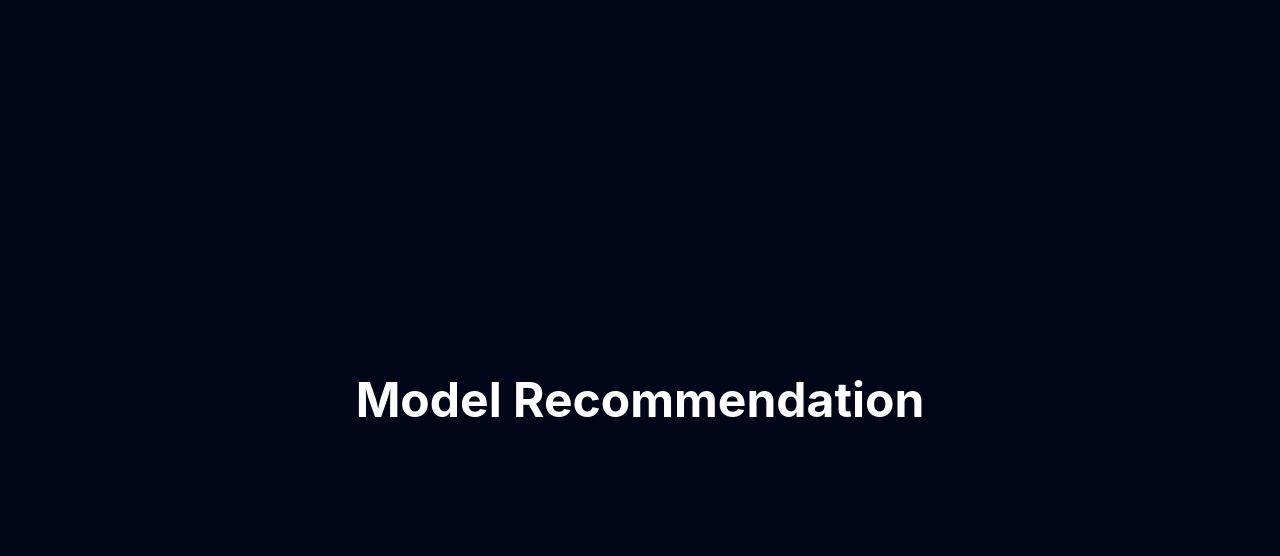
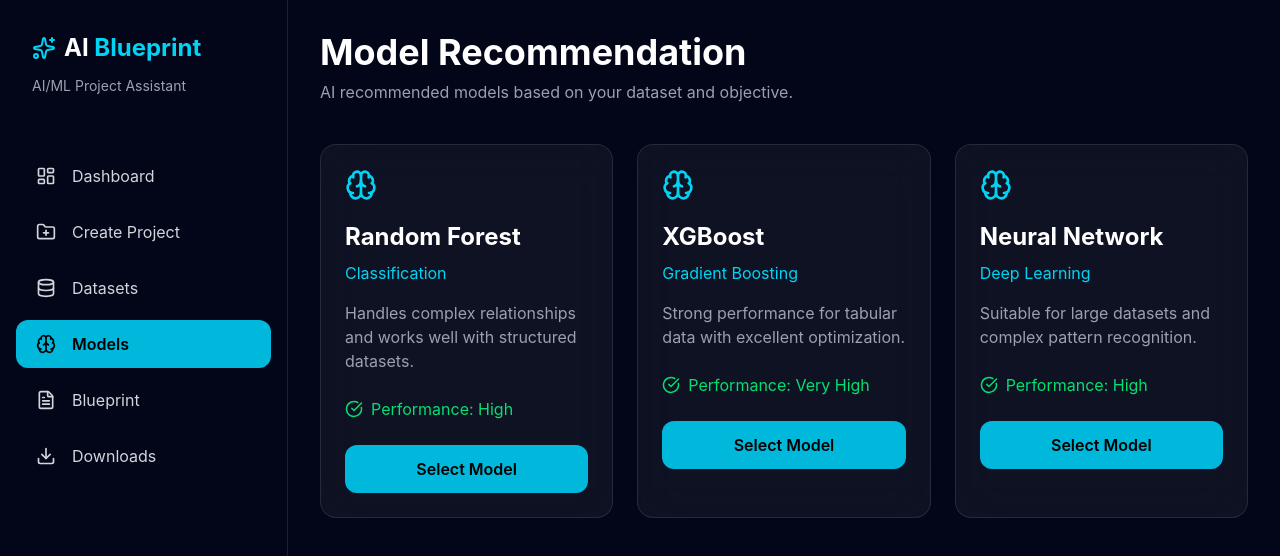
Before and after one commit to AayushN007/ai-blueprint-frontend, a React (Vite) app: page /models in a window 1280 px wide. Shown: the top 556 px of the page. Built offline with nearby package versions, Linux system fonts and the light colour scheme.

Commit message:
Create model recommendation UI

```diff
--- a/src/pages/ModelRecommendation.jsx
+++ b/src/pages/ModelRecommendation.jsx
@@ -1,7 +1,91 @@
+import Sidebar from "../components/Sidebar";
+import { Brain, CheckCircle } from "lucide-react";
+import { motion } from "framer-motion";
+
 function ModelRecommendation() {
+  const models = [
+    {
+      name: "Random Forest",
+      type: "Classification",
+      accuracy: "High",
+      reason:
+        "Handles complex relationships and works well with structured datasets.",
+    },
+    {
+      name: "XGBoost",
+      type: "Gradient Boosting",
+      accuracy: "Very High",
+      reason:
+        "Strong performance for tabular data with excellent optimization.",
+    },
+    {
+      name: "Neural Network",
+      type: "Deep Learning",
+      accuracy: "High",
+      reason:
+        "Suitable for large datasets and complex pattern recognition.",
+    },
+  ];
+
   return (
-    <div className="min-h-screen bg-slate-950 text-white flex items-center justify-center">
-      <h1 className="text-5xl font-bold">Model Recommendation</h1>
+    <div className="flex min-h-screen bg-slate-950 text-white">
+
+      <Sidebar />
+
+      <main className="flex-1 p-8">
+
+        <div className="mb-10">
+          <h1 className="text-4xl font-bold">
+            Model Recommendation
+          </h1>
+
+          <p className="mt-2 text-gray-400">
+            AI recommended models based on your dataset and objective.
+          </p>
+        </div>
+
+
+        <div className="grid gap-6 lg:grid-cols-3">
+
+          {models.map((model) => (
+            <motion.div
+              key={model.name}
+              whileHover={{ y: -6 }}
+              className="rounded-2xl border border-white/10 bg-white/5 p-6 backdrop-blur-xl"
+            >
+
+              <Brain className="text-cyan-400" size={32} />
+
+              <h2 className="mt-5 text-2xl font-bold">
+                {model.name}
+              </h2>
+
+              <p className="mt-2 text-cyan-400">
+                {model.type}
+              </p>
+
+              <p className="mt-4 text-gray-400">
+                {model.reason}
+              </p>
+
+
+              <div className="mt-6 flex items-center gap-2 text-green-400">
+                <CheckCircle size={18} />
+                Performance: {model.accuracy}
+              </div>
+
+
+              <button className="mt-6 w-full rounded-xl bg-cyan-500 py-3 font-semibold text-black hover:bg-cyan-400">
+                Select Model
+              </button>
+
+            </motion.div>
+          ))}
+
+        </div>
+
+      </main>
+
     </div>
   );
 }
```
